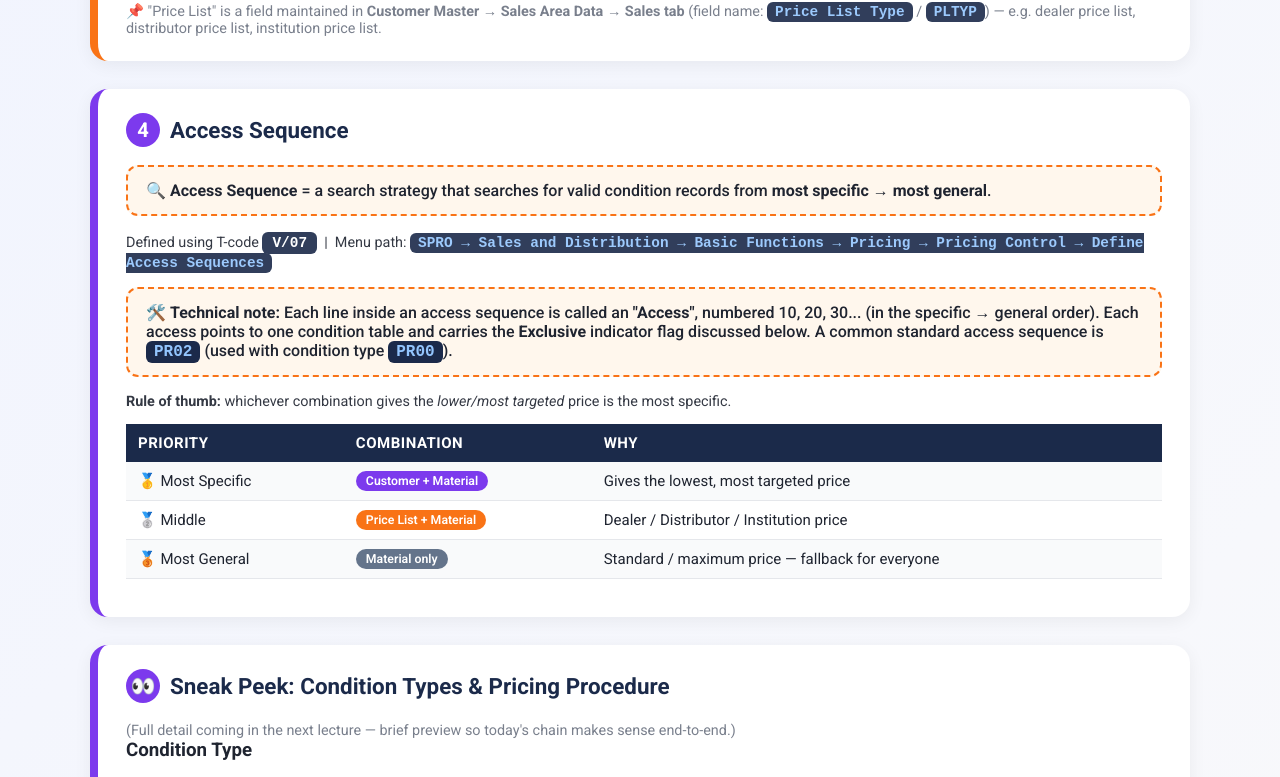
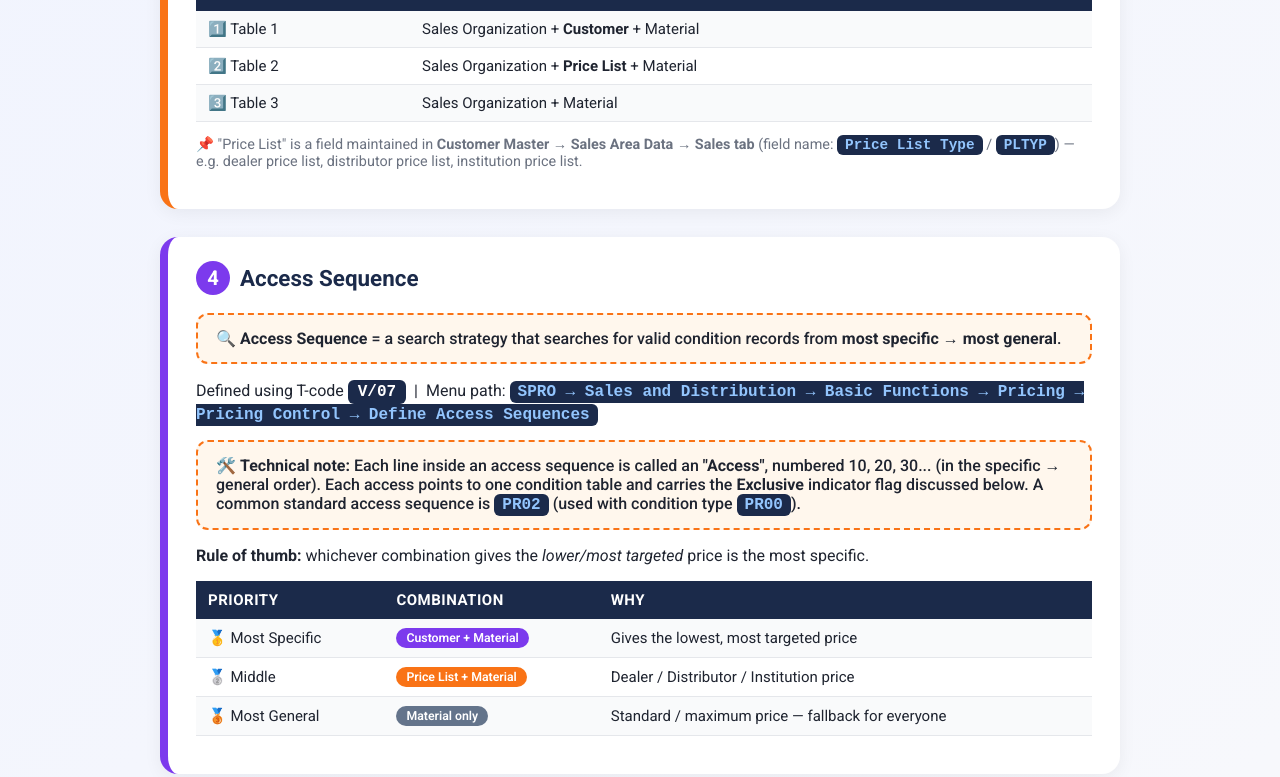
Before and after one commit to gajanan1987/sapsd, a React (Vite) app: page /pricing/lect-65 in a window 1280 px wide. Shown: the part 1334-2111 px from the top of the page. Built offline with nearby package versions, Linux system fonts and the light colour scheme; no server answers.

Commit message:
css changes

```diff
--- a/src/style/utilities/_common.scss
+++ b/src/style/utilities/_common.scss
@@ -751,7 +751,7 @@ th {
 //
 .lecture-common {
 	.container {
-		max-width: 1140px !important;
+		max-width: 1000px !important;
 	}
 
 	table {
@@ -784,9 +784,9 @@ th {
 	}
 
 	p {
-		margin: 8px 0 0 0 !important;
-		opacity: 0.9 !important;
-		font-size: 0.9em !important;
+		margin: revert !important;
+		// opacity: 0.9 !important;
+		// font-size: 0.9em !important;
 	}
 
 	h2 {
@@ -798,6 +798,10 @@ th {
 		gap: 10px !important;
 	}
 
+	h3 {
+		margin: revert !important;
+	}
+
 	ul {
 		padding: revert !important;
 		margin: revert !important;
```
